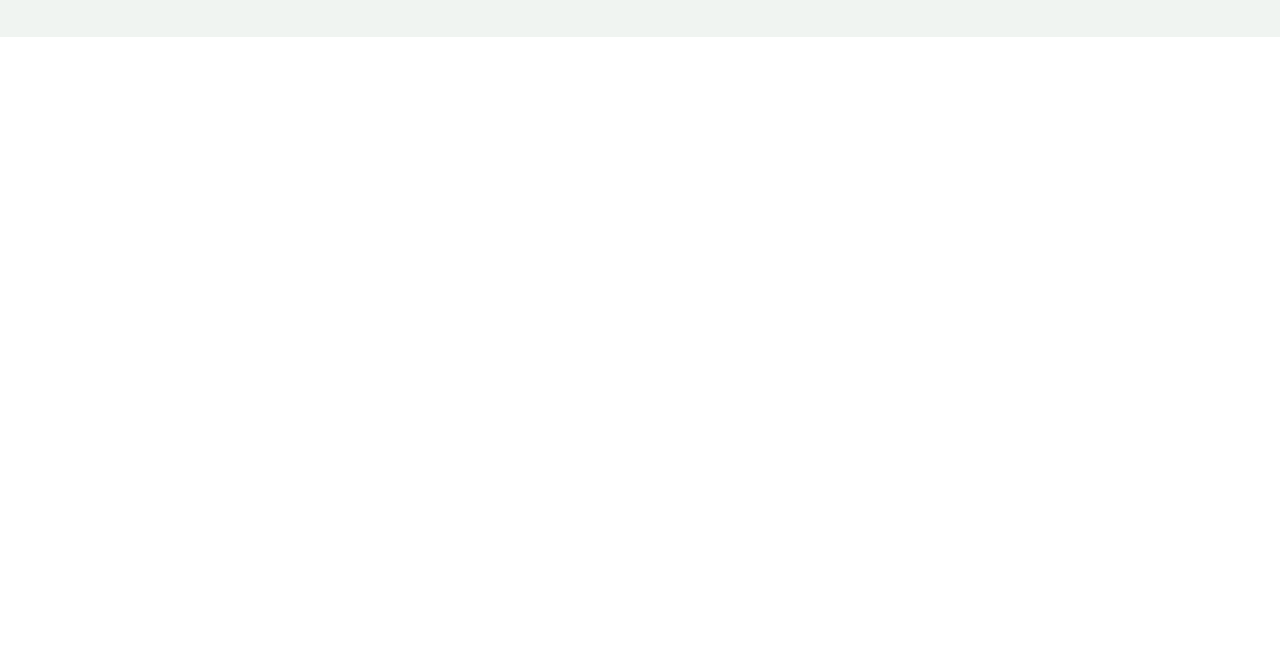
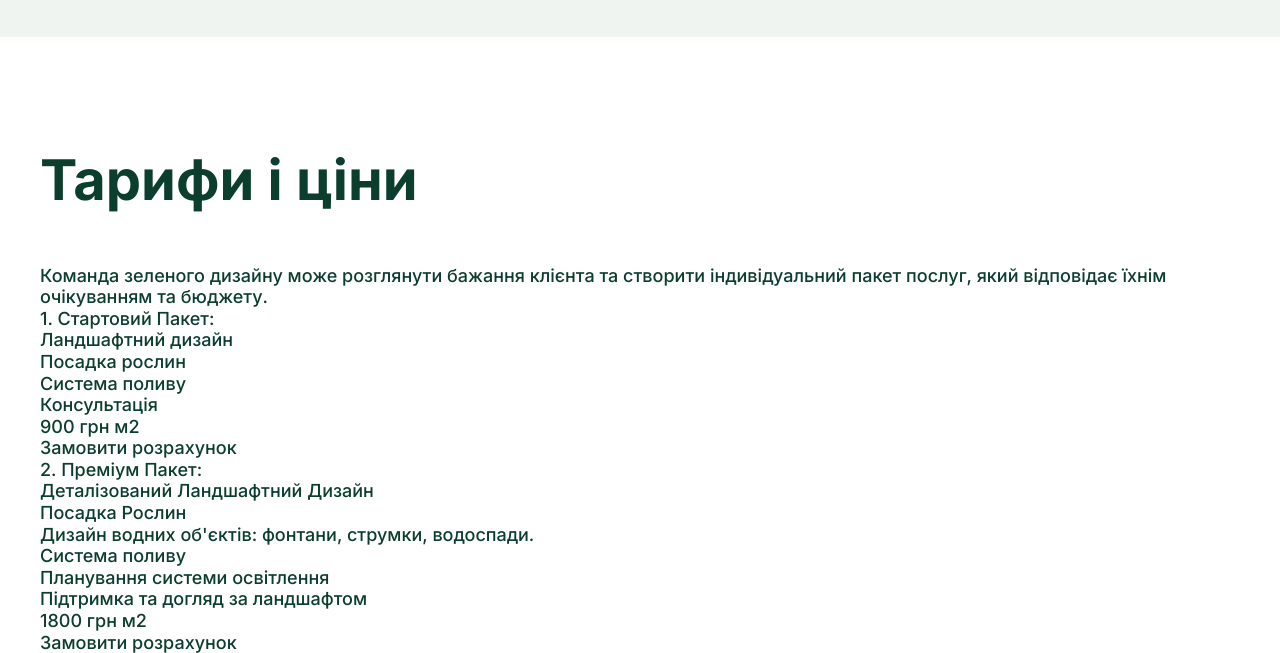
Before and after one commit to Murakasi/GreenPalitra, a plain HTML site: page index.html in a window 1280 px wide. Shown: the part 3422-4075 px from the top of the page. Before the commit the page ends 3569 px from the top, so only its background shows below. Drawn offline with Linux system fonts and the light colour scheme; a web font is replaced by a local one.

Commit message:
Add block prices

```diff
--- a/index.html
+++ b/index.html
@@ -222,6 +222,76 @@
         </ul>
       </div>
     </section>
+    <section class="prices">
+      <div class="container">
+        <h2 class="title">
+          Тарифи і ціни
+        </h2>
+        <p class="prices__text">
+          Команда зеленого дизайну може розглянути бажання клієнта та створити індивідуальний пакет послуг, який
+          відповідає їхнім
+          очікуванням та бюджету.
+        </p>
+        <div class="prices__box">
+          <ul class="prices__list">
+            <li class="prices__item-first">
+              1. Стартовий Пакет:
+            </li>
+            <li class="prices__item first-block">
+              Ландшафтний дизайн
+            </li>
+            <li class="prices__item first-block">
+              Посадка рослин
+            </li>
+            <li class="prices__item first-block">
+              Система поливу
+            </li>
+            <li class="prices__item first-block">
+              Консультація
+            </li>
+            <li class="prices__item-sum">
+              900 грн м<sup>2</sup>
+            </li>
+            <li class="prices__item-btninner">
+              <a class="prices__item-btn" href="#">
+                Замовити розрахунок
+              </a>
+            </li>
+          </ul>
+          <ul class="prices__list">
+            <li class="prices__item-first">
+              2. Преміум Пакет:
+            </li>
+            <li class="prices__item">
+              Деталізований Ландшафтний Дизайн
+            </li>
+            <li class="prices__item">
+              Посадка Рослин
+            <li class="prices__item">
+              Дизайн водних об'єктів: фонтани,
+              струмки, водоспади.
+            </li>
+            <li class="prices__item">
+              Система поливу
+            </li>
+            <li class="prices__item">
+              Планування системи освітлення
+            </li>
+            <li class="prices__item">
+              Підтримка та догляд за ландшафтом
+            </li>
+            <li class="prices__item-sum">
+              1800 грн м<sup>2</sup>
+            </li>
+            <li class="prices__item-btninner">
+              <a class="prices__item-btn" href="#">
+                Замовити розрахунок
+              </a>
+            </li>
+          </ul>
+        </div>
+      </div>
+    </section>
   </main>
 
   <script src="./JS/main.js"></script>
```
